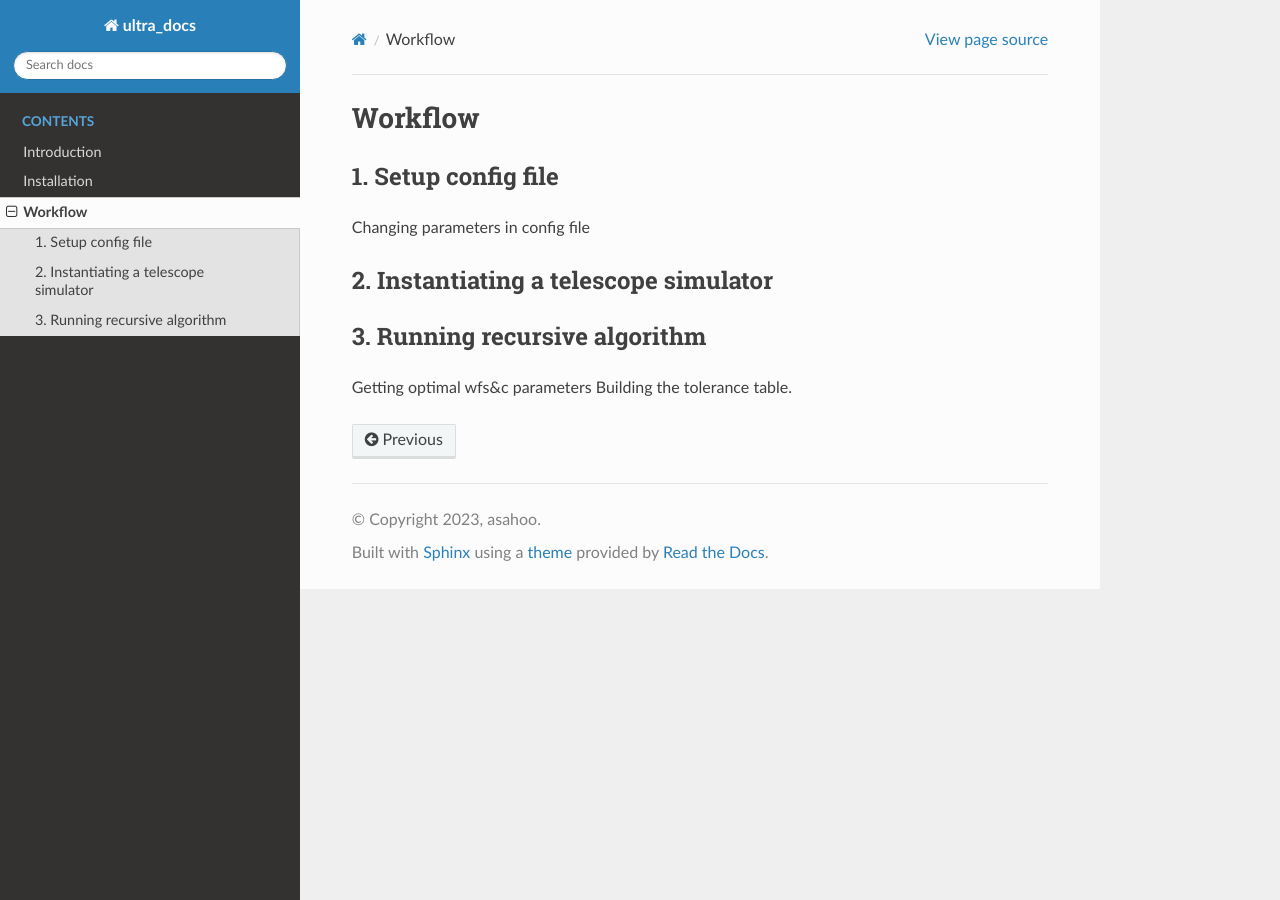
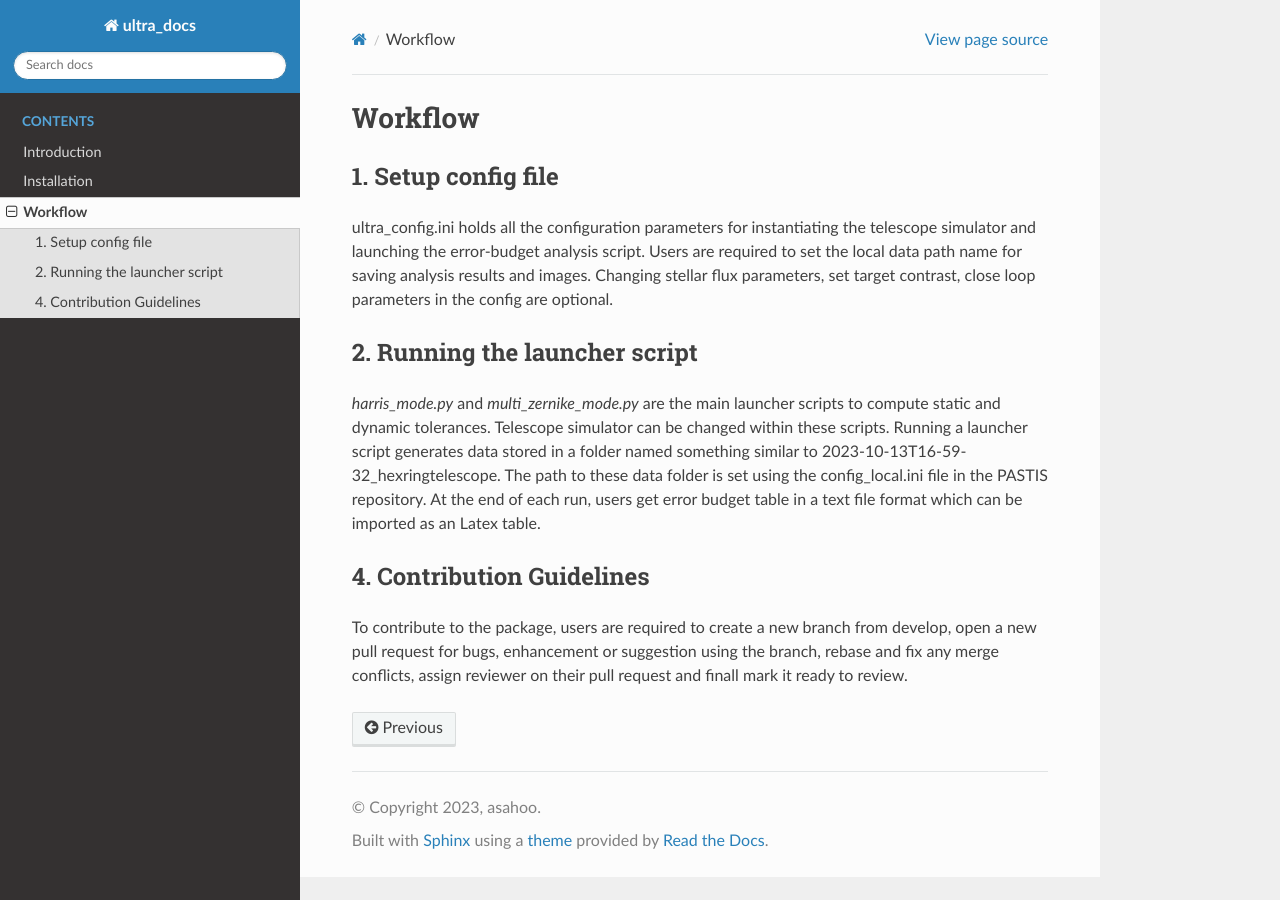
Before and after one commit to asahooexo/ultra_docs, a Sphinx documentation site: the page built from source/workflow.rst, in a window 1280 px wide. Built offline with Sphinx 7.4.7 and the Read the Docs theme 2.0.0, drawn with Linux system fonts in a browser that asks for light colours.

Commit message:
edit workflow

```diff
--- a/source/workflow.rst
+++ b/source/workflow.rst
@@ -7,14 +7,13 @@ Workflow
 
 1. Setup config file
 ---------------------
+ultra_config.ini holds all the configuration parameters for instantiating the telescope simulator and launching the error-budget analysis script. Users are required to set the local data path name for saving analysis results and images. Changing stellar flux parameters, set target contrast, close loop parameters in the config are optional.
 
-Changing parameters in config file
-
-2. Instantiating a telescope simulator
---------------------------------------
+2. Running the launcher script
+--------------------------------
+*harris_mode.py* and *multi_zernike_mode.py* are the main launcher scripts to compute static and dynamic tolerances. Telescope simulator can be changed within these scripts. Running a launcher script generates data stored in a folder named something similar to 2023-10-13T16-59-32_hexringtelescope. The path to these data folder is set using the config_local.ini file in the PASTIS repository. At the end of each run, users get error budget table in a text file format which can be imported as an Latex table.
 
 
-3. Running recursive algorithm
--------------------------------
-Getting optimal wfs&c parameters
-Building the tolerance table.
+4. Contribution Guidelines
+---------------------------
+To contribute to the package, users are required to create a new branch from develop, open a new pull request for bugs, enhancement or suggestion using the branch, rebase and fix any merge conflicts, assign reviewer on their pull request and finall mark it ready to review.
```
